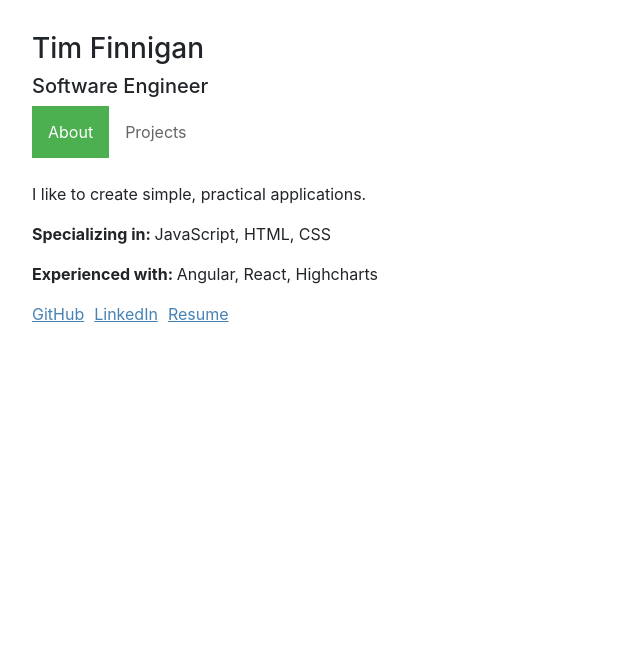
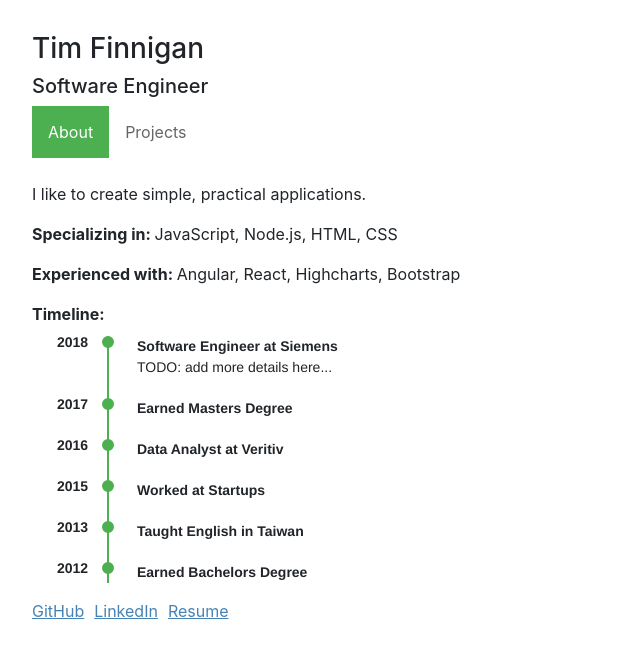
Before and after one commit to TimFinnigan/tim-finnigan-homepage, a React (Create React App) app: page / in a window 1280 px wide. Shown: the top 658 px of the page, without its empty margins (0-640 px from the left). Built offline with nearby package versions, Linux system fonts and the light colour scheme.

Commit message:
add timeline

```diff
--- a/src/App.js
+++ b/src/App.js
@@ -6,8 +6,48 @@ class App extends React.Component {
         <br />
         {/* <h4>About</h4> */}
         <p>I like to create simple, practical applications.</p>
-        <p><strong>Specializing in: </strong>JavaScript, HTML, CSS</p>
-        <p><strong>Experienced with: </strong>Angular, React, Highcharts</p>
+        <p>
+          <strong>Specializing in: </strong>JavaScript, Node.js, HTML, CSS
+        </p>
+        <p>
+          <strong>Experienced with: </strong>Angular, React, Highcharts,
+          Bootstrap
+        </p>
+        <strong>Timeline: </strong>
+        <div class="timeline-wrapper">
+          <ul class="timeline">
+            {/* <li class="timeline-item current">
+              <div class="bold time">2020</div>
+              <div class="bold">Seeking new opportunities</div>
+            </li> */}
+            <li class="timeline-item is-done">
+              <div class="bold time">2018</div>
+              <div class="bold">Software Engineer at Siemens</div>
+              <div>TODO: add more details here...</div>
+            </li>
+            <li class="timeline-item is-done">
+              <div class="bold time">2017</div>
+              <div class="bold">Earned Masters Degree</div>
+            </li>
+            <li class="timeline-item is-done">
+              <div class="bold time">2016</div>
+              <div class="bold">Data Analyst at Veritiv</div>
+            </li>
+            <li class="timeline-item is-done">
+              <div class="bold time">2015</div>
+              <div class="bold">Worked at Startups</div>
+            </li>
+            <li class="timeline-item is-done">
+              <div class="bold time">2013</div>
+              <div class="bold">Taught English in Taiwan</div>
+            </li>
+            <li class="timeline-item is-done">
+              <div class="bold time">2012</div>
+              <div class="bold">Earned Bachelors Degree</div>
+            </li>
+          </ul>
+        </div>
+
         <div id="portfolio-links">
           <a
             href="https://github.com/TimFinnigan"
--- a/src/index.css
+++ b/src/index.css
@@ -13,7 +13,7 @@ code {
     monospace;
 }
 
-ul {
+.nav-links {
   list-style-type: none;
   margin: 0;
   padding: 0;
@@ -22,11 +22,11 @@ ul {
   /* background-color: #f3f3f3; */
 }
 
-li {
+.nav-links li {
   float: left;
 }
 
-li a {
+.nav-links li a {
   display: block;
   color: #666;
   text-align: center;
@@ -34,13 +34,13 @@ li a {
   text-decoration: none;
 }
 
-li a:hover:not(.active) {
+.nav-links li a:hover:not(.active) {
   background-color: #ddd;
   color: black;
   text-decoration: none;
 }
 
-li a.active {
+.nav-links li a.active {
   color: white;
   background-color: #4caf50;
   text-decoration: none;
@@ -55,3 +55,77 @@ li a.active {
 #portfolio-links a:first-child {
   padding-left: 0px;
 }
+
+.bold {
+  font-weight: bold;
+}
+.time {
+  position: absolute;
+  left: -80px;
+  top: -4px
+}
+.timeline-wrapper {
+  margin-top: 10px;
+  padding-left: 60px;
+  min-width: 400px;
+  font-family: "Helvetica";
+  font-size: 14px;
+  /*border: 1px solid #CCC;*/
+}
+.timeline {
+  position: relative;
+  padding-left: 45px;
+  list-style: none;
+}
+.timeline::before {
+  display: inline-block;
+  content: "";
+  position: absolute;
+  top: 0;
+  left: 15px;
+  width: 10px;
+  height: 100%;
+  border-left: 2px solid #ccc;
+}
+.timeline-item {
+  position: relative;
+  counter-increment: list;
+}
+.timeline-item:not(:last-child) {
+  padding-bottom: 20px;
+}
+.timeline-item::before {
+  display: inline-block;
+  content: "";
+  position: absolute;
+  left: -30px;
+  height: 100%;
+  width: 10px;
+}
+.timeline-item::after {
+  content: "";
+  display: inline-block;
+  position: absolute;
+  top: 0;
+  left: -35px;
+  width: 12px;
+  height: 12px;
+  border: 2px solid #ccc;
+  border-radius: 50%;
+  background-color: #fff;
+}
+.timeline-item.is-done::before {
+  border-left: 2px solid #4caf50;
+}
+.timeline-item.is-done::after {
+  /*content: "?";*/
+  font-size: 10px;
+  color: #fff;
+  text-align: center;
+  border: 2px solid #4caf50;
+  background-color: #4caf50;
+}
+
+.timeline strong {
+  display: block;
+}
--- a/src/index.js
+++ b/src/index.js
@@ -25,7 +25,7 @@ const routing = (
     <div>
       <h3>Tim Finnigan</h3>
       <h5>Software Engineer</h5>
-      <ul>
+      <ul class='nav-links'>
         <li>
           <NavLink exact to="/">
             About
--- a/src/projects.js
+++ b/src/projects.js
@@ -9,7 +9,7 @@ class Projects extends React.Component {
          <br />
         {/* <h4>Projects</h4> */}
         <strong>Select a Project</strong>
-        <ul>
+        <ul class="nav-links">
           <li>
             <NavLink to="/projects/datashown">Data Shown</NavLink>
           </li>
```
